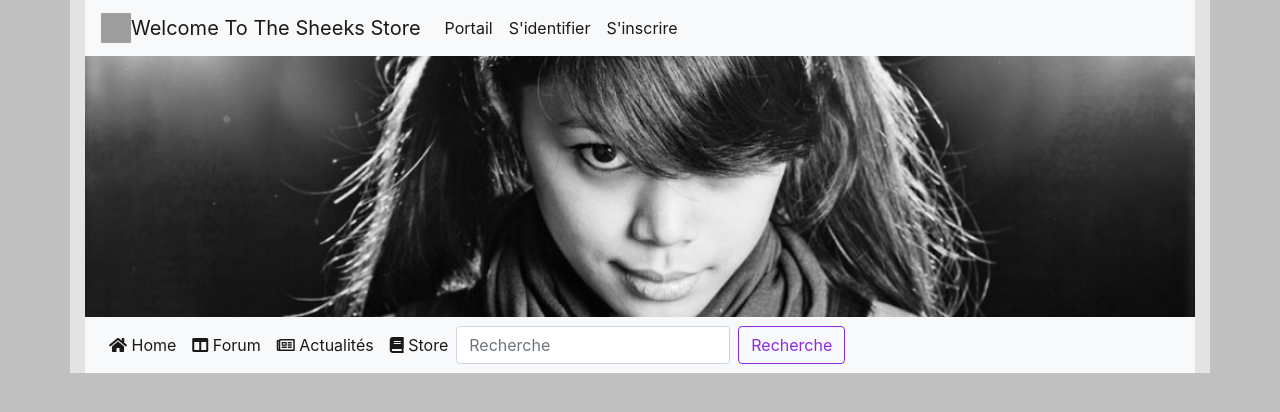
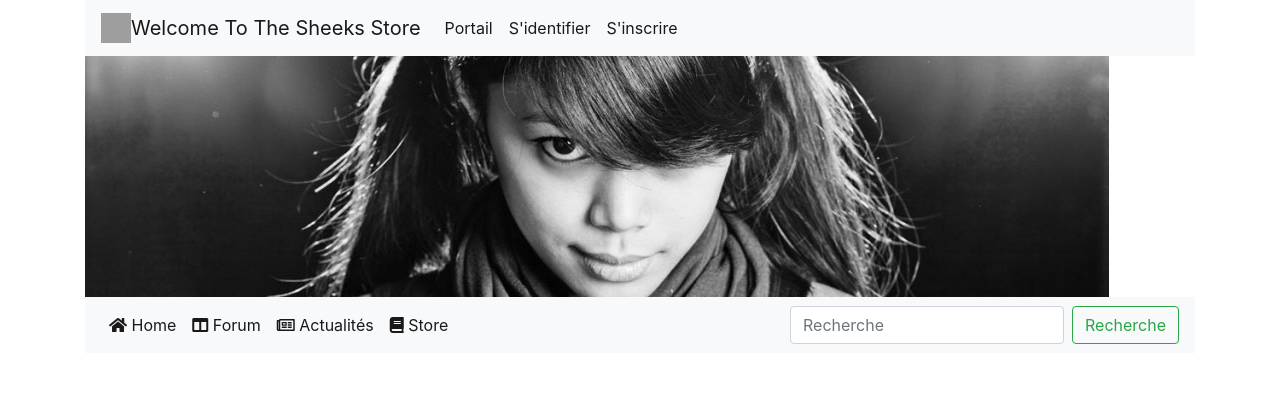
Before and after one commit to tchicoulo/e_commerce, a PHP site: page /views/navbar.php in a window 1280 px wide. Shown: the top 412 px of the page. Run offline with PHP 8.4, Linux system fonts and the light colour scheme; some libraries are stand-ins or nearby versions; grey boxes are pictures that could not be loaded.

Commit message:
Path Setup + Names Changes

```diff
--- a/style.css
+++ b/style.css
@@ -16,14 +16,8 @@
 
 }
 
-.fille
-{
 
-	height: 100%;
-	width: 100%;
-
-}
-.fille img{
+.header-img img{
 	width: 100%;
 	height: 100%;
 }
--- a/views/navbar.php
+++ b/views/navbar.php
@@ -15,7 +15,7 @@ SESSION_START();
 
 	<link rel="stylesheet" href="https://use.fontawesome.com/releases/v5.0.9/css/all.css">
 	<link rel="stylesheet" href="https://stackpath.bootstrapcdn.com/bootstrap/4.1.1/css/bootstrap.min.css" integrity="sha384-WskhaSGFgHYWDcbwN70/dfYBj47jz9qbsMId/iRN3ewGhXQFZCSftd1LZCfmhktB" crossorigin="anonymous">
-	<link rel="stylesheet" type="text/css" href="../style.css">
+	<link rel="stylesheet" type="text/css" href="/sheekstore/e_commerce/style.css">
 </head>
 <body>
 
@@ -146,8 +146,8 @@ SESSION_START();
 			</div>
 		</nav>
 
-		<div class="fille">
-			<img src="/e_commerce/img/back9.jpg">
+		<div class="header-img">
+			<img src="/sheekstore/e_commerce/img/header-img.jpg">
 
 		</div>
 
```
Also changed, not shown: models/model.php (deleted, +0 -23 lines), img/header-img.jpg (renamed from img/back9.jpg).
